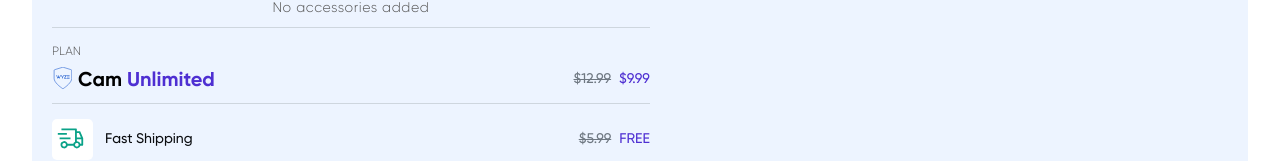
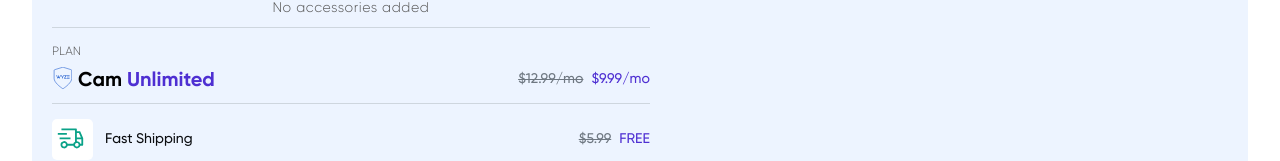
Before and after one commit to fady2019/ecomexperts-bundle-builder-task, a React (Vite) app: page / in a window 1280 px wide. Shown: the part 1188-1349 px from the top of the page. Built offline with nearby package versions, Linux system fonts and the light colour scheme.

Commit message:
add suffix to price-card

```diff
--- a/src/components/plan/plan-card/index.tsx
+++ b/src/components/plan/plan-card/index.tsx
@@ -37,6 +37,7 @@
                     className="flex-col! items-start! gap-1.5!"
                     price={plan.pricePerMonth}
                     salePrice={plan.salePricePerMonth}
+                    suffix="/mo"
                     strikethroughPriceClassName="text-[18px]! font-medium!"
                     activePriceClassName="text-[24px]! font-bold!"
                 />
--- a/src/components/system-review/review-section/plan-review/review-item/index.tsx
+++ b/src/components/system-review/review-section/plan-review/review-item/index.tsx
@@ -31,6 +31,7 @@
                 <PriceCard
                     price={plan.pricePerMonth}
                     salePrice={plan.salePricePerMonth}
+                    suffix="/mo"
                     commonClassName="text-[14px] leading-4 font-medium tracking-[0.5%]"
                 />
             </div>
--- a/src/components/ui/price-card/index.tsx
+++ b/src/components/ui/price-card/index.tsx
@@ -9,6 +9,7 @@
     const {
         price,
         salePrice,
+        suffix,
         commonClassName,
         activePriceClassName,
         strikethroughPriceClassName,
@@ -17,8 +18,9 @@
     } = props;
 
     const strikethrough = salePrice < price;
-    const priceLabel = `${price === 0 ? 'FREE' : '$' + price}`;
-    const salePriceLabel = salePrice !== price ? (salePrice === 0 ? 'FREE' : `$${salePrice}`) : undefined;
+    const priceLabel = `${price === 0 ? 'FREE' : '$' + price + (suffix || '')}`;
+    const salePriceLabel =
+        salePrice !== price ? (salePrice === 0 ? 'FREE' : `$${salePrice}${suffix || ''}`) : undefined;
 
     return (
         <div
--- a/src/types/price-card/index.tsx
+++ b/src/types/price-card/index.tsx
@@ -3,6 +3,7 @@
 export type TPriceCardProps = React.JSX.IntrinsicElements['div'] & {
     price: number;
     salePrice: number;
+    suffix?: string;
     activePriceClassName?: React.JSX.IntrinsicElements['span']['className'];
     strikethroughPriceClassName?: React.JSX.IntrinsicElements['span']['className'];
     commonClassName?: React.JSX.IntrinsicElements['span']['className'];
```
